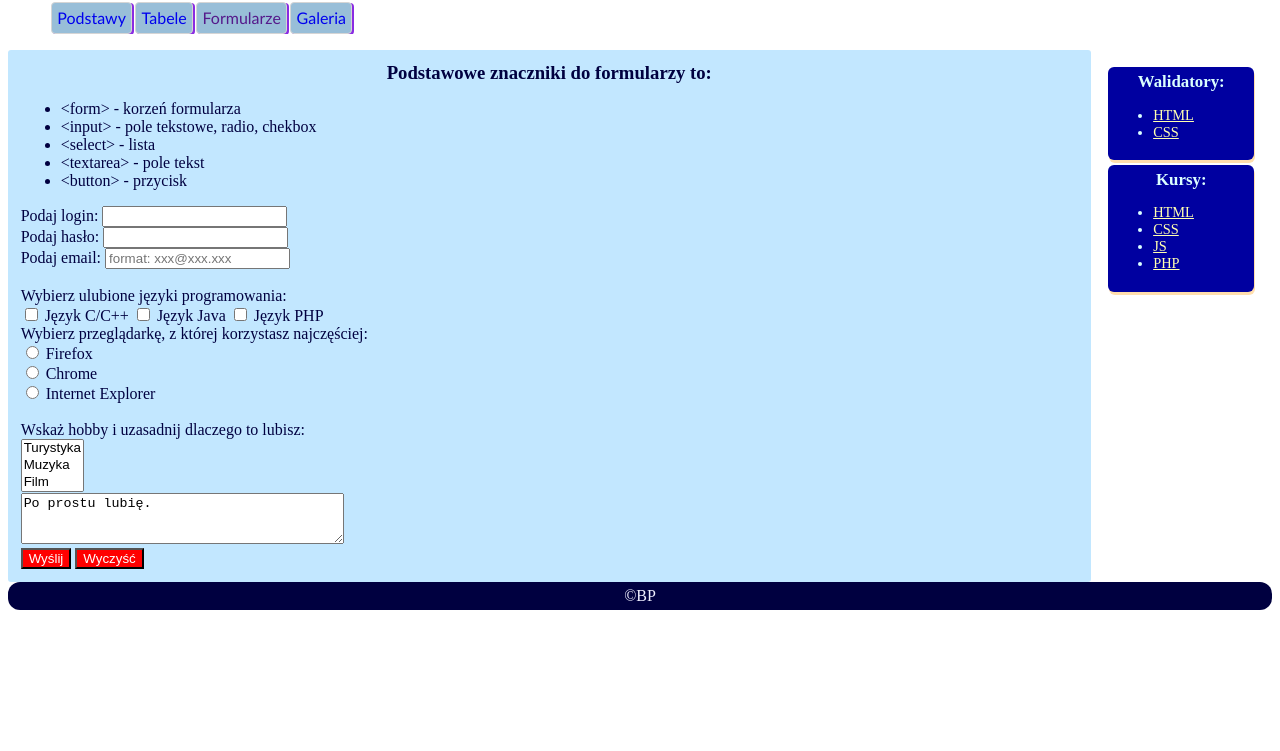
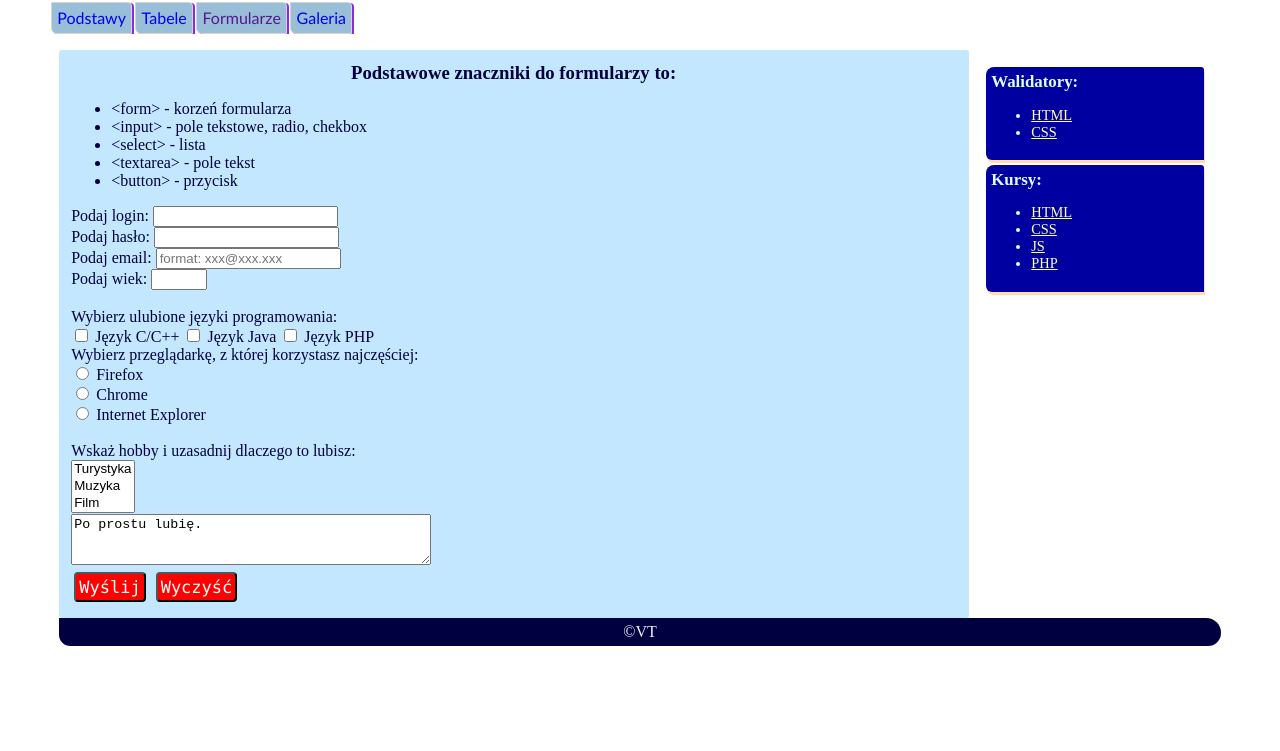
Before and after one commit to volodymyr-tsukanov/poai-html-1, a plain HTML site: page html/formularze.html in a window 1280 px wide. Shown: the part 49-800 px from the top of the page. Drawn offline with Linux system fonts and the light colour scheme.

Commit message:
PartMerge 'lab6' into 'lab5':  merged files: css/style.css, html/formularze.html, html/galeria.html, html/index.html, html/tabele.html  -/- projekt cząstkowy -\-

```diff
--- a/html/css/style.css
+++ b/html/css/style.css
@@ -1,22 +1,57 @@
+/* Default */
+/* - Containers */
 body {
 	background: white;
 	color: #000040;
 }
 
+header {
+	order: 1;
+	width: 93%;
+	background: #000040;
+	color: #f0f0ff;
+	text-align: center;
+	border-radius: 0 0 10px 10px;
+}
+
+nav {
+	order: 2;
+	width: 100%;
+}
+
+aside {
+	order: 4;
+	padding: 1%;
+	width: 18%;
+}
+
+footer {
+	order: 5;
+	width: 92%;
+	padding: 5px 0 5px 0;
+	background: #000040;
+	color: #f0f0ff;
+	text-align: center;
+	border-radius: 0 17px 15px 13px;
+}
+
+/*  - Basic */
 h1, h2, h3 {
 	margin: 0;
 	padding: 0;
 	text-align: center;
 }
 
+/*  - Form */
 label {
 	cursor: help;
 }
 
 textarea {
-	width: 30%;
+	width: 40%;
 }
 
+/*  - Table */
 table {
 	background: #ffffb3;
 	text-align: center;
@@ -46,42 +81,12 @@ tbody tr:nth-child(2), tbody tr:nth-child(4) {
 	background: white;
 }
 
-h1, h2, header, footer {
-	background: #000040;
-	color: #f0f0ff;
-	text-align: center;
-}
-
-header {
-	order: 1;
-	width: 100%;
-}
-
-nav {
-	order: 1;
-	width: 100%;
-}
-
-aside {
-	order: 6;
-	flex-grow: 2;
-	padding: 1%;
-}
-
-footer {
-	order: 10;
-	clear: both;
-	width: 100%;
-	padding: 5px 0 5px 0;
-	text-align: center;
-	border-radius: 12px;
-}
 
 
+/* Ids */
+/* - Containers */
 #kontener {
 	background: #ffffff;
-	width: 100%;
-	height: 100%;
 	display: flex;
 	flex-direction: row;
 	justify-content: center;
@@ -89,11 +94,25 @@ footer {
 }
 
 #tresc {
-	order: 5;
-	flex-grow: 7;
+	order: 3;
 	width: 70%;
 	background: #c2e7ff;
 	padding: 1%;
+	border-radius: 3px;
+}
+
+#galeria {
+	display: flex;
+	flex-direction: row;
+	justify-content: center;
+	flex-wrap: wrap;
+}
+#galeria a {
+	flex: 30%;
+	padding: 2px 2px 8px 2px;
+}
+#galeria img {
+	width: 180px;
 	border-radius: 3px;
 }
 
@@ -108,7 +127,7 @@ ul#nav li {
 	float: left;
 	background: #98bed8;
 	margin-left: 3px;
-	border-radius: 4px;
+	border-radius: 0 4px 0 6px;
 	box-shadow: 2px 1px blueviolet;
 }
 ul#nav li:hover {
@@ -141,20 +160,7 @@ ul#nav li:hover ul {
 	width: 177px;
 }
 
-#galeria {
-	display: flex;
-	flex-direction: row;
-	justify-content: center;
-	flex-wrap: wrap;
-}
-#galeria a {
-	flex: 32%;
-	padding: 2px 2px 8px 2px;
-}
-#galeria img {
-	width: 210px;
-}
-
+/*  - Other */
 #link {
 	color: #ffffff;
 	text-decoration: underline;
@@ -162,9 +168,15 @@ ul#nav li:hover ul {
 
 
 
+/* Classes */
 *.btn {
+	color: white;
 	background: red;
-	color: white;
+	padding: 3px;
+	margin: 3px;
+	font-size: 17px;
+	font-family: Consolas, monaco, monospace;
+	border-radius: 4px;
 }
 
 *.box {
@@ -173,8 +185,11 @@ ul#nav li:hover ul {
 	padding: 5px;
 	margin: 5px;
 	font-size: 90%;
-	border-radius: 6px;
+	border-radius: 8px 3px 0 6px;
 	box-shadow: 1px 3px navajowhite;
+}
+*.box h3 {
+	text-align: left;
 }
 *.box a {
 	color: #ffffb0
@@ -182,7 +197,8 @@ ul#nav li:hover ul {
 
 
 
-@media screen and (max-width: 840px) {
+/* Screen size */
+@media screen and (max-width: 860px) {
 	nav li {
 		font-size: 14px;
 		width: 20%;
@@ -193,7 +209,8 @@ ul#nav li:hover ul {
 		padding: 1px 1px 5px 1px;
 	}
 	#galeria img {
-		width: 160px;
+		width: 150px;
+		border-radius: 6px;
 	}
 }
 @media screen and (max-width: 720px) {
@@ -215,5 +232,6 @@ ul#nav li:hover ul {
 	}
 	#galeria img {
 		width: 100%;
+		border-radius: 18px;
 	}
 }
--- a/html/formularze.html
+++ b/html/formularze.html
@@ -10,7 +10,7 @@
     <div id="kontener">
         <header>
             <h2>Szybki kurs HTML</h2>
-        </header> <br>
+        </header>
         <nav>
             <ul id="nav">
 				<li><a href="index.html">Podstawy</a></li>
@@ -19,11 +19,12 @@
 					<ul>
 						<li><a href="formularze.html" >Pola formularza</a></li>
 						<li><a href="obliczenia.html" >Obliczenia w formularzu</a></li>
+						<li><a href="kalkulator.html" >Kalkulatorek</a></li>
 					</ul>
 				</li>
 				<li><a href="galeria.html">Galeria</a></li>
 			</ul>
-        </nav> <br>
+        </nav>
         <div id="tresc">
 	    <h3>Podstawowe znaczniki do formularzy to:</h3>
             <ul>
@@ -35,8 +36,9 @@
             </ul>
             <form action="#" method="get">
                 <label for="login">Podaj login: </label> <input type="text" id="login" name="login" pattern="[0-9A-Za-z]{3,20}" title="Wprowadź login" required/> <br>
-                <label for="haslo">Podaj hasło: </label> <input type="password" id="haslo" name="pass" pattern="{4,16}" title="Wprowadź hasło" required/> <br>
-                <label for="email">Podaj email: </label> <input type="email" id="email" name="email" placeholder="format: xxx@xxx.xxx" title="Wprowadź email"/> <br><br>
+                <label for="haslo">Podaj hasło: </label> <input type="password" id="haslo" name="pass" pattern=".{6,16}" title="Wprowadź hasło" required/> <br>
+                <label for="email">Podaj email: </label> <input type="email" id="email" name="email" placeholder="format: xxx@xxx.xxx" title="Wprowadź email" required/> <br>
+                <label for="wiek">Podaj wiek: </label> <input type="number" id="wiek" name="wiek" min="8" max="99" title="Wprowadź wiek" required/> <br><br>
                 Wybierz ulubione języki programowania: <br>
                 <input type="checkbox" name="C" value="C" /> Język C/C++
                 <input type="checkbox" name="Java" value="J" required/> Język Java
@@ -79,7 +81,7 @@
 				</ul>
 			</div>
 		</aside>
-		<footer> &copy;BP </footer>
+		<footer> &copy;VT </footer>
     </div>
 </body>
 </html>
```
Also changed, not shown: html/galeria.html (+3 -5 lines), html/index.html (+4 -3 lines), html/tabele.html (+6 -5 lines).
